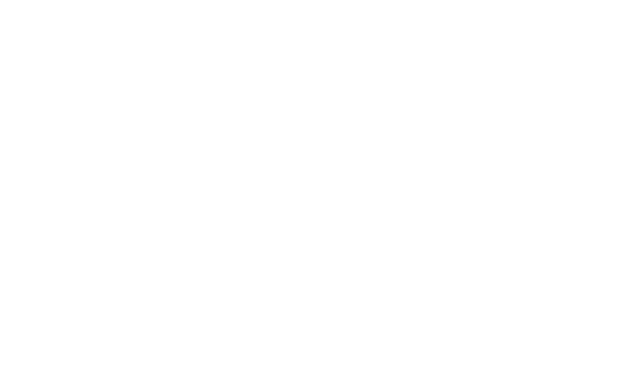
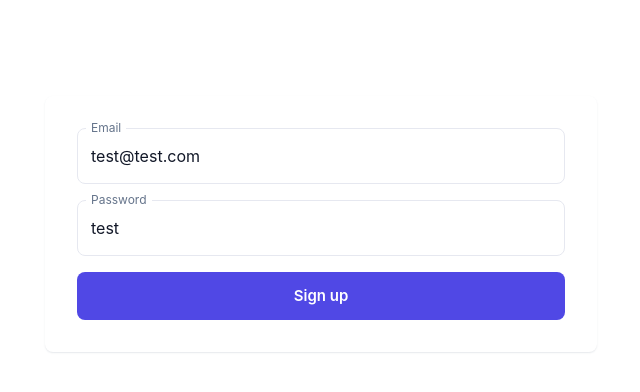
Before and after one commit to idebeijer/roc-proj-aws, a React (Vite) app: page /login in a window 1280 px wide. Before the commit this address had no page. Shown: the top 392 px of the page, without its empty margins (319-959 px from the left). Built offline with nearby package versions, Linux system fonts and the light colour scheme.

Commit message:
Add require auth

```diff
--- a/src/App.jsx
+++ b/src/App.jsx
@@ -5,6 +5,9 @@ import { Home } from "./views/Home";
 import { theme } from "./theme/index";
 import { Register } from "./views/auth/Register";
 import { AuthProvider } from "./contexts/AuthProvider";
+import { Login } from "./views/auth/Login";
+import { Profile } from "./views/profile";
+import { RequireAuth } from "./components/RequireAuth";
 
 function App() {
   return (
@@ -18,6 +21,11 @@ function App() {
         <Routes>
           <Route path="/">
             <Route index element={<Register />} />
+            <Route path="login" element={<Login />} />
+
+            <Route element={<RequireAuth />}>
+              <Route path="profile" element={<Profile />} />
+            </Route>
           </Route>
         </Routes>
       </SnackbarProvider>
--- /dev/null
+++ b/src/components/RequireAuth.jsx
@@ -0,0 +1,9 @@
+import { useLocation, Navigate, Outlet } from "react-router-dom";
+import useAuth from "../hooks/useAuth";
+
+export const RequireAuth = () => {
+  const { auth } = useAuth();
+  const location = useLocation();
+
+  return auth?.user ? <Outlet /> : <Navigate to="/login" state={{ from: location }} replace />;
+};
--- /dev/null
+++ b/src/hooks/useAuth.jsx
@@ -0,0 +1,12 @@
+import { useContext } from "react";
+import AuthContext from "../contexts/AuthProvider";
+
+const useAuth = () => {
+  const context = useContext(AuthContext);
+
+  if (!context) throw new Error("AuthProvider not found");
+
+  return context;
+};
+
+export default useAuth;
--- a/src/main.jsx
+++ b/src/main.jsx
@@ -4,12 +4,15 @@ import App from "./App";
 import "./index.css";
 import { RecoilRoot } from "recoil";
 import { BrowserRouter } from "react-router-dom";
+import { AuthProvider } from "./contexts/AuthProvider";
 
 ReactDOM.createRoot(document.getElementById("root")).render(
   <React.StrictMode>
     <RecoilRoot>
       <BrowserRouter>
-        <App />
+        <AuthProvider>
+          <App />
+        </AuthProvider>
       </BrowserRouter>
     </RecoilRoot>
   </React.StrictMode>
--- /dev/null
+++ b/src/views/Profile.jsx
@@ -0,0 +1,5 @@
+import React from "react";
+
+export const Profile = () => {
+  return <div>profile</div>;
+};
--- a/src/views/auth/Login.jsx
+++ b/src/views/auth/Login.jsx
@@ -7,9 +7,10 @@ import { emailIsValid } from "../../utils/auth.helper";
 import { useFormik } from "formik";
 import { Container } from "@mui/system";
 import { axiosInstance } from "../../services/axios.service";
+import useAuth from "../../hooks/useAuth";
 
-export const Register = () => {
-  const { setAuth } = useContext(AuthContext);
+export const Login = () => {
+  const { setAuth } = useAuth();
 
   const formik = useFormik({
     initialValues: {
@@ -19,7 +20,7 @@ export const Register = () => {
     },
     validationSchema: Yup.object({
       email: Yup.string().email("Invalid email").max(255).required("Required"),
-      password: Yup.string().min(8).max(255).required("Required"),
+      password: Yup.string().min(0).max(255).required("Required"),
       confirmPassword: Yup.string().required("Required"),
     }),
     onSubmit: async (values) => {
--- a/src/views/auth/Register.jsx
+++ b/src/views/auth/Register.jsx
@@ -16,7 +16,7 @@ export const Register = () => {
     },
     validationSchema: Yup.object({
       email: Yup.string().email("Invalid email").max(255).required("Required"),
-      password: Yup.string().min(8).max(255).required("Required"),
+      password: Yup.string().min(0).max(255).required("Required"),
       confirmPassword: Yup.string().required("Required"),
     }),
     onSubmit: async (values) => {
```
